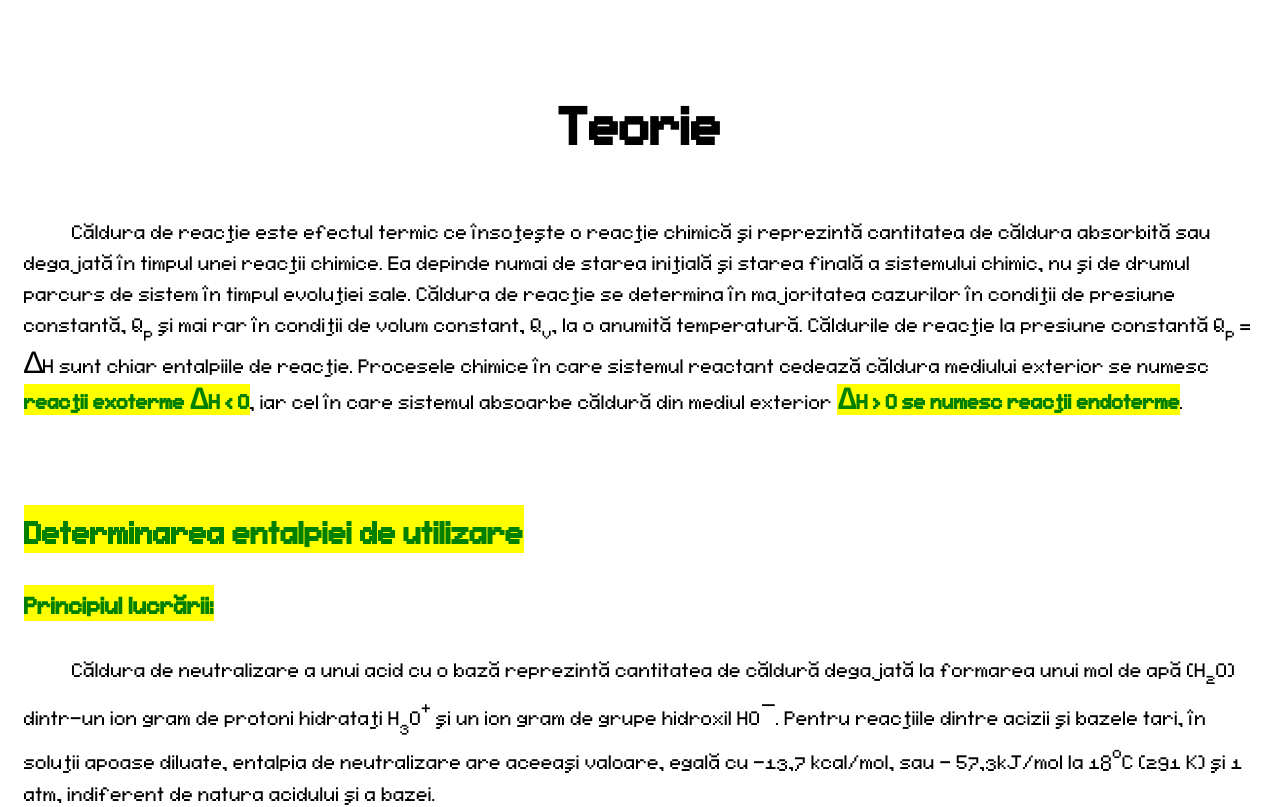
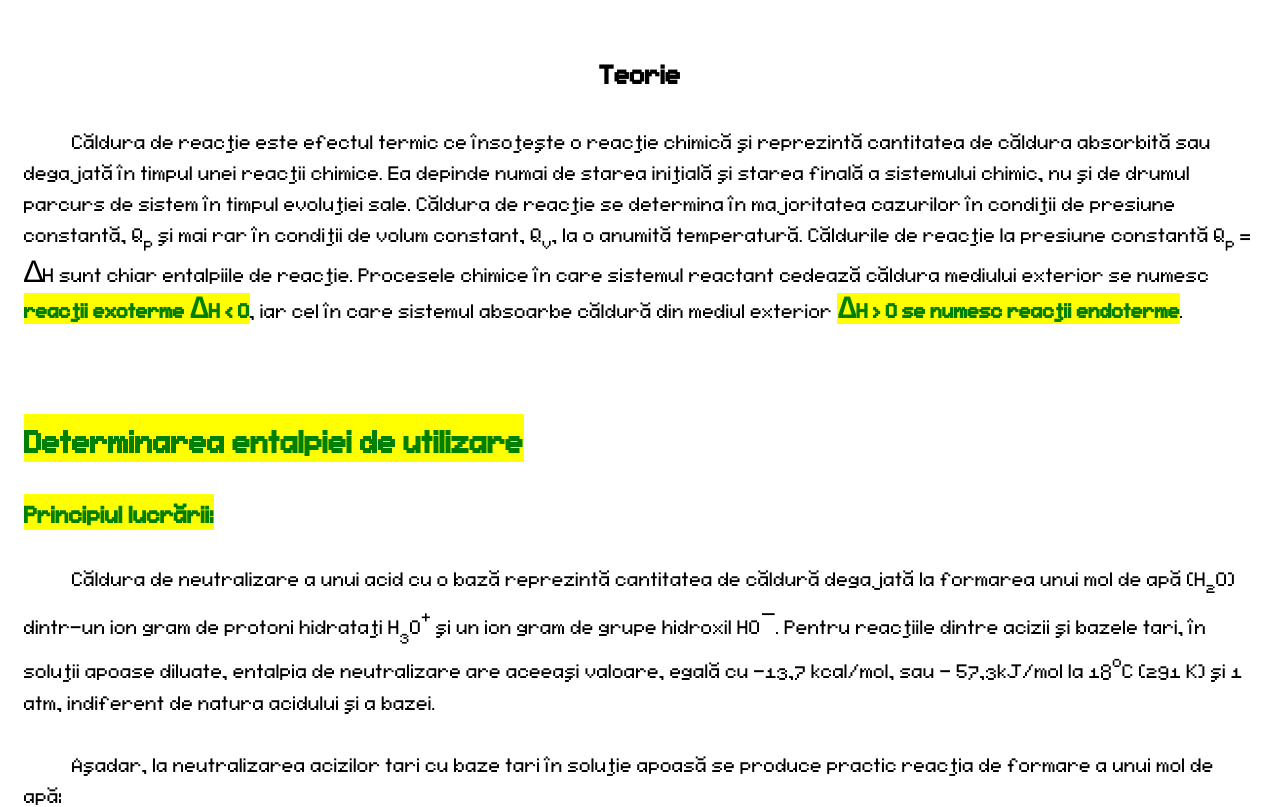
Before and after one commit to MonsieurLazar/termochimie-efect-termic, a SvelteKit app: page /teorie in a window 1280 px wide. Shown: the top 807 px of the page. Built offline with nearby package versions, Linux system fonts and the light colour scheme.

Commit message:
removed div

```diff
--- a/src/routes/teorie/+page.svelte
+++ b/src/routes/teorie/+page.svelte
@@ -2,9 +2,7 @@
 
 </script>
 
-<div id = "title">
-<h1>Teorie</h1>
-</div>
+<h1 id = "title">Teorie</h1>
 
 <!-- Paragraf introductiv -->
 <p class = "indent_paragraph">
```
